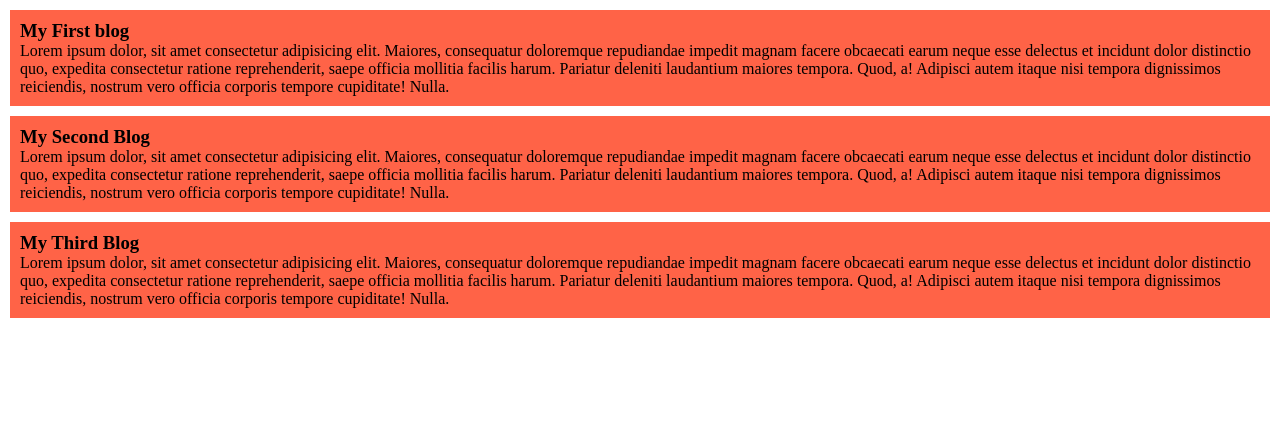
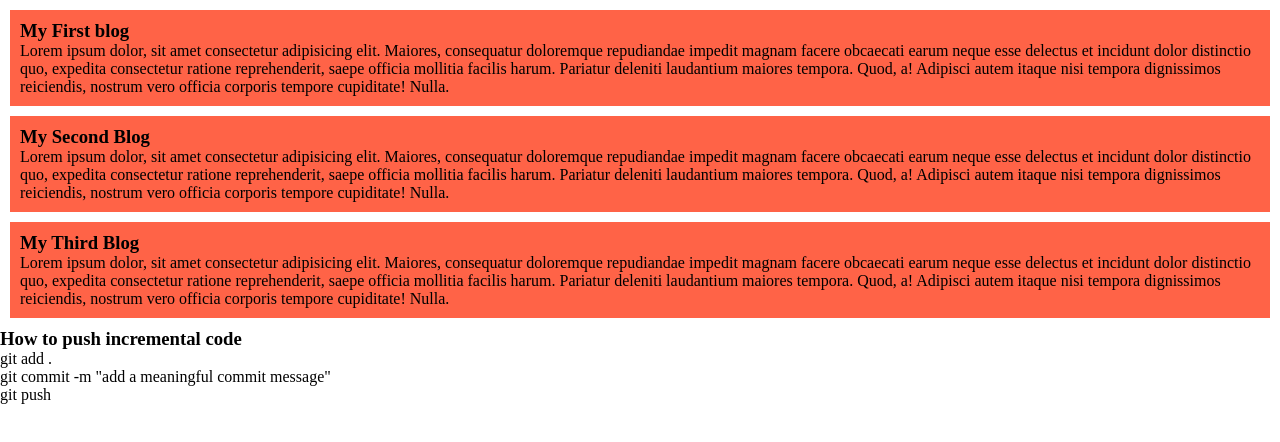
Before and after one commit to searchsakib/my-simple-website, a plain HTML site: page index.html in a window 1280 px wide. Drawn offline with Linux system fonts and the light colour scheme.

Commit message:
how to push git?

```diff
--- a/index.html
+++ b/index.html
@@ -43,5 +43,11 @@
         corporis tempore cupiditate! Nulla.
       </p>
     </div>
+    <h3>How to push incremental code</h3>
+    <ul>
+      <li>git add .</li>
+      <li>git commit -m "add a meaningful commit message"</li>
+      <li>git push</li>
+    </ul>
   </body>
 </html>
```
